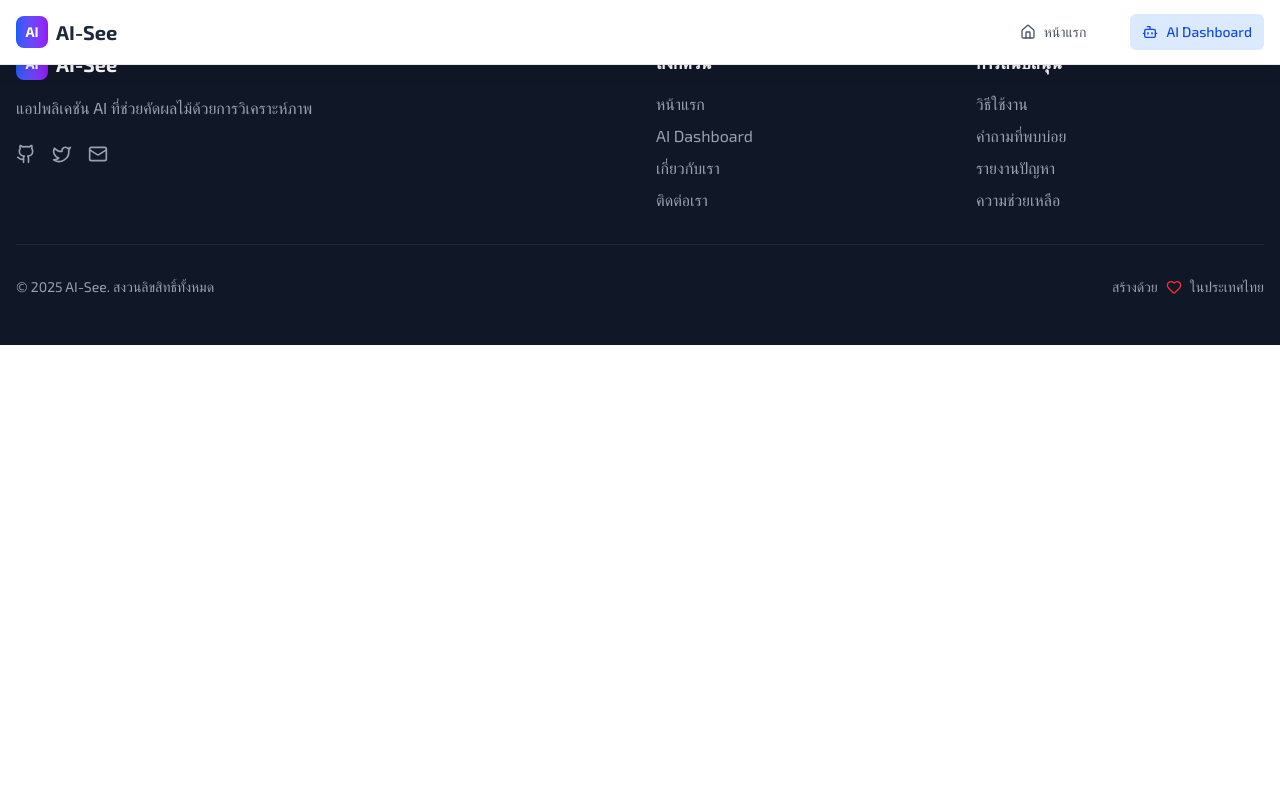
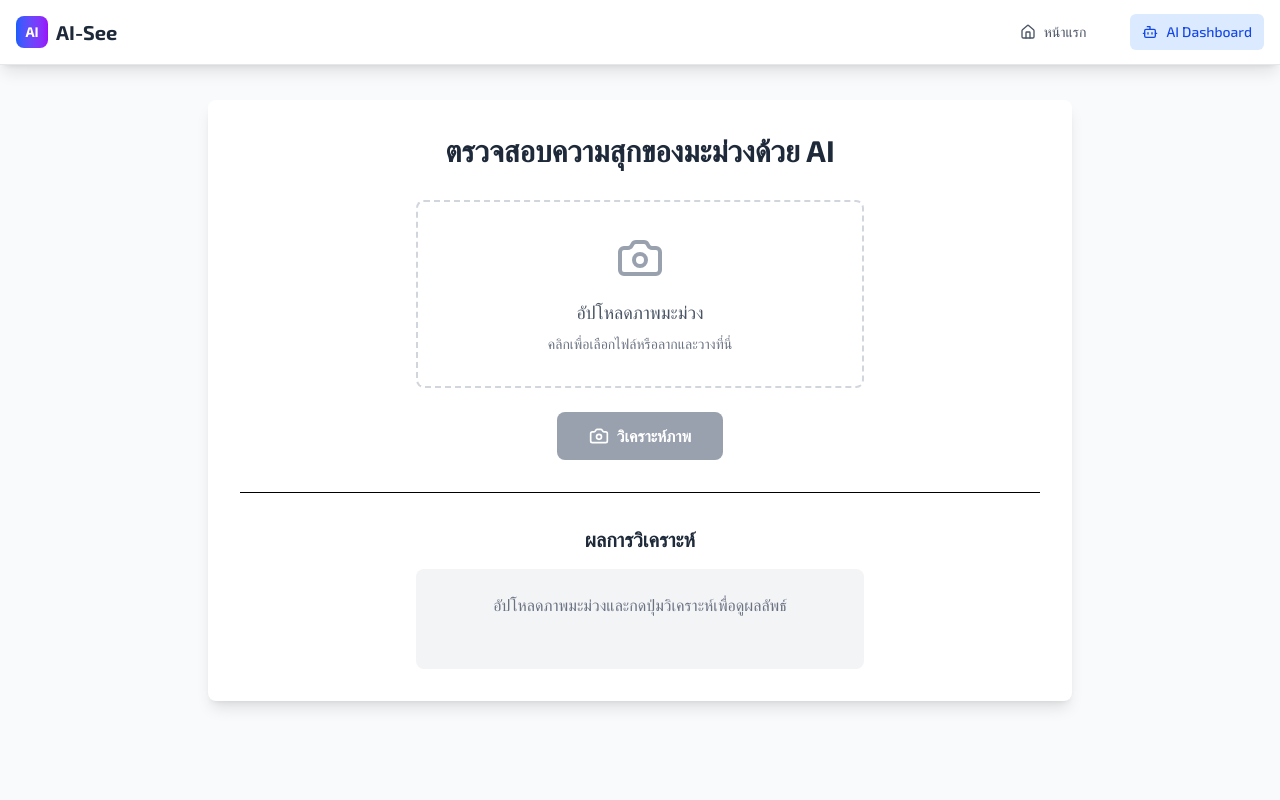
Before and after one commit to Setthapong-dev/Ai-See, a React (Vite) app in the folder client/: page /ai in a window 1280 px wide. Shown: the top 800 px of the page. Built offline with nearby package versions, Linux system fonts and the light colour scheme; a web font is replaced by a local one.

Commit message:
อัปเดต หน้า Ai

```diff
--- /dev/null
+++ b/client/components/AnalysisResult.jsx
@@ -0,0 +1,39 @@
+import React from 'react'
+
+const AnalysisResult = ({ content, isAnalyzing }) => {
+  return (
+    <div className="border-t pt-8 flex justify-center">
+      <div className="w-full max-w-md">
+        <h2 className="text-xl font-semibold text-gray-800 mb-4 text-center">
+          ผลการวิเคราะห์
+        </h2>
+        <div className="bg-gray-100 rounded-lg p-6 min-h-[100px]">
+        {content ? (
+          <div className="flex items-center justify-center">
+            {isAnalyzing ? (
+              <div className="flex items-center gap-3">
+                <div className="animate-spin rounded-full h-6 w-6 border-b-2 border-blue-600"></div>
+                <p className="text-gray-700 text-lg">{content}</p>
+              </div>
+            ) : (
+              <p className={`text-lg font-semibold ${
+                content.includes('สุกแล้ว') ? 'text-green-600' :
+                content.includes('ยังไม่สุก') ? 'text-orange-600' :
+                'text-gray-700'
+              }`}>
+                {content}
+              </p>
+            )}
+          </div>
+        ) : (
+          <p className="text-gray-500 text-center">
+            อัปโหลดภาพมะม่วงและกดปุ่มวิเคราะห์เพื่อดูผลลัพธ์
+          </p>
+        )}
+        </div>
+      </div>
+    </div>
+  )
+}
+
+export default AnalysisResult
--- /dev/null
+++ b/client/components/ImageUpload.jsx
@@ -0,0 +1,53 @@
+import React from 'react'
+import { Camera } from 'lucide-react'
+
+const ImageUpload = ({ selectedImage, onImageUpload, onSubmit, isAnalyzing }) => {
+  return (
+    <div className="mb-8 flex justify-center">
+      <div className="w-full max-w-md">
+        <div className="border-2 border-dashed border-gray-300 rounded-lg p-8 text-center hover:border-blue-400 transition-colors">
+          <input
+            type="file"
+            accept="image/*"
+            onChange={onImageUpload}
+            className="hidden"
+            id="image-upload"
+          />
+          <label
+            htmlFor="image-upload"
+            className="cursor-pointer flex flex-col items-center"
+          >
+            <Camera className="w-12 h-12 text-gray-400 mb-4" />
+            <p className="text-lg text-gray-600 mb-2">
+              อัปโหลดภาพมะม่วง
+            </p>
+            <p className="text-sm text-gray-500">
+              คลิกเพื่อเลือกไฟล์หรือลากและวางที่นี่
+            </p>
+          </label>
+        </div>
+
+        {selectedImage && (
+          <div className="mt-4 p-4 bg-green-50 border border-green-200 rounded-lg">
+            <p className="text-green-700">
+              ✓ เลือกไฟล์แล้ว: {selectedImage.name}
+            </p>
+          </div>
+        )}
+
+        <div className="mt-6 text-center">
+          <button
+            onClick={onSubmit}
+            disabled={!selectedImage || isAnalyzing}
+            className="bg-blue-600 hover:bg-blue-700 disabled:bg-gray-400 text-white px-8 py-3 rounded-lg font-semibold flex items-center gap-2 mx-auto transition-colors"
+          >
+            <Camera className="w-5 h-5" />
+            {isAnalyzing ? 'กำลังวิเคราะห์...' : 'วิเคราะห์ภาพ'}
+          </button>
+        </div>
+      </div>
+    </div>
+  )
+}
+
+export default ImageUpload
--- a/client/pages/Ai.jsx
+++ b/client/pages/Ai.jsx
@@ -1,12 +1,60 @@
-import React from 'react'
-import { Eye, MessageCircle, BarChart3 } from 'lucide-react'
+import React, { useState } from 'react'
 import Header from '../components/Header'
 import Footer from '../components/Footer'
+import ImageUpload from '../components/ImageUpload'
+import AnalysisResult from '../components/AnalysisResult'
 
 const Ai = () => {
+  const [selectedImage, setSelectedImage] = useState(null)
+  const [content, setContent] = useState('')
+  const [isAnalyzing, setIsAnalyzing] = useState(false)
+
+  const handleImageUpload = (event) => {
+    const file = event.target.files[0]
+    if (file) {
+      setSelectedImage(file)
+      setContent('') // รีเซ็ตผลลัพธ์เมื่ออัปโหลดภาพใหม่
+    }
+  }
+
+  const handleSubmit = () => {
+    if (selectedImage) {
+      setIsAnalyzing(true)
+      setContent('กำลังวิเคราะห์ความสุกของมะม่วง...')
+
+      // จำลองการประมวลผล AI สำหรับตรวจสอบความสุกของมะม่วง
+      setTimeout(() => {
+        const isRipe = Math.random() > 0.5 // จำลองผลลัพธ์แบบสุ่ม
+        setContent(isRipe ? 'มะม่วงสุกแล้ว' : 'มะม่วงยังไม่สุก')
+        setIsAnalyzing(false)
+      }, 2000)
+    }
+  }
+
   return (
     <>
       <Header />
+      <div className="min-h-screen bg-gray-50 flex items-center justify-center py-8">
+        <div className="max-w-4xl mx-auto px-4 w-full">
+          <div className="bg-white rounded-lg shadow-lg p-8">
+            <h1 className="text-3xl font-bold text-center text-gray-800 mb-8">
+              ตรวจสอบความสุกของมะม่วงด้วย AI
+            </h1>
+
+            <ImageUpload
+              selectedImage={selectedImage}
+              onImageUpload={handleImageUpload}
+              onSubmit={handleSubmit}
+              isAnalyzing={isAnalyzing}
+            />
+
+            <AnalysisResult
+              content={content}
+              isAnalyzing={isAnalyzing}
+            />
+          </div>
+        </div>
+      </div>
       <Footer />
     </>
   )
```
